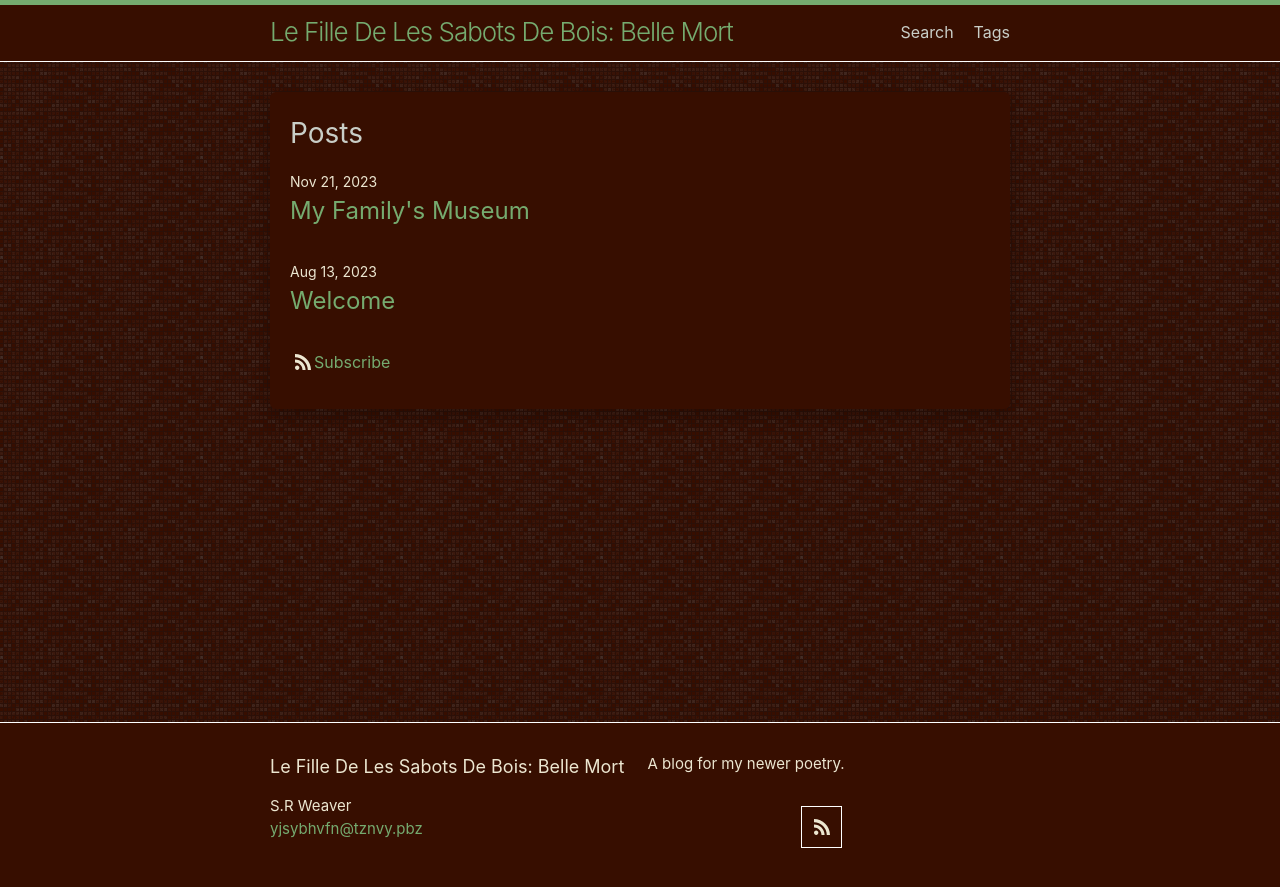
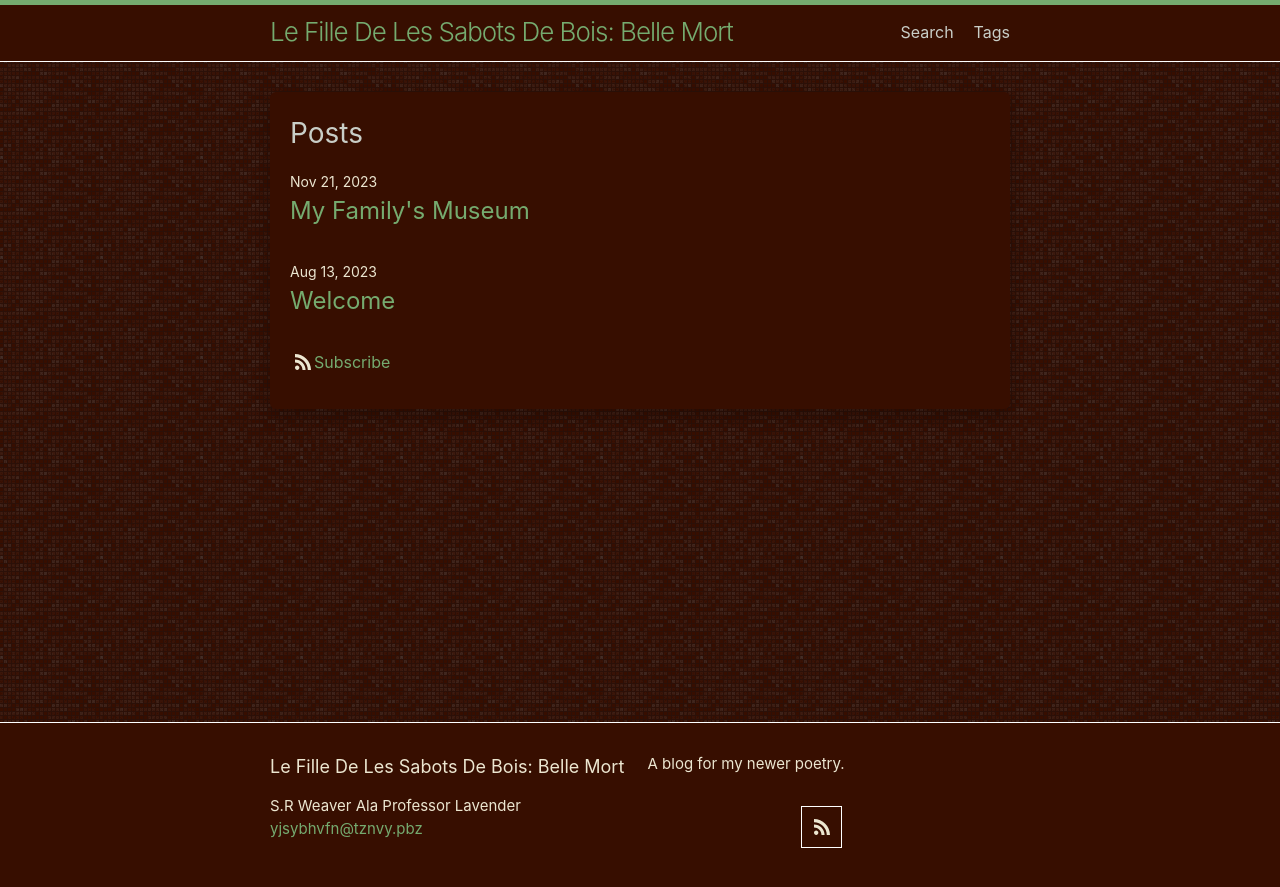
Before and after one commit to LWFlouisa/SidePoetry, a Jekyll site: the page built from index.md, in a window 1280 px wide. Shown: the top 887 px of the page. Built offline with Jekyll 4.4.1, drawn with Linux system fonts in a browser that asks for light colours; comment, search, counter and statistics services are not loaded.

Commit message:
Update _config.yml

```diff
--- a/_config.yml
+++ b/_config.yml
@@ -1,5 +1,5 @@
 title: "Le Fille De Les Sabots De Bois: Belle Mort"
-author: "S.R Weaver"
+author: "S.R Weaver Ala Professor Lavender"
 email: yjsybhvfn@tznvy.pbz
 description: > # this means to ignore newlines until "show_exerpts:"
   A blog for my newer poetry.
```
